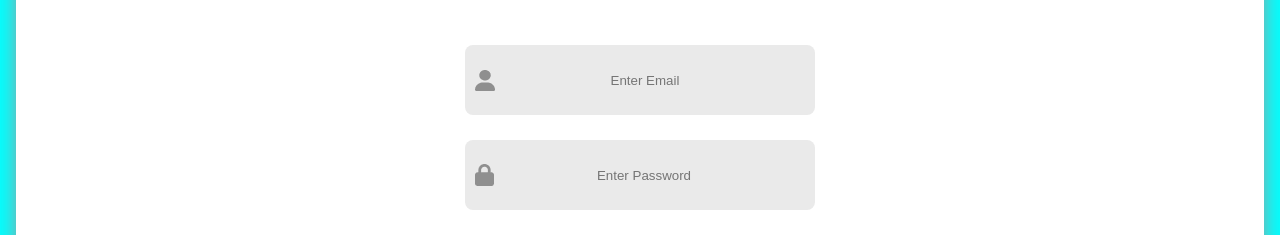
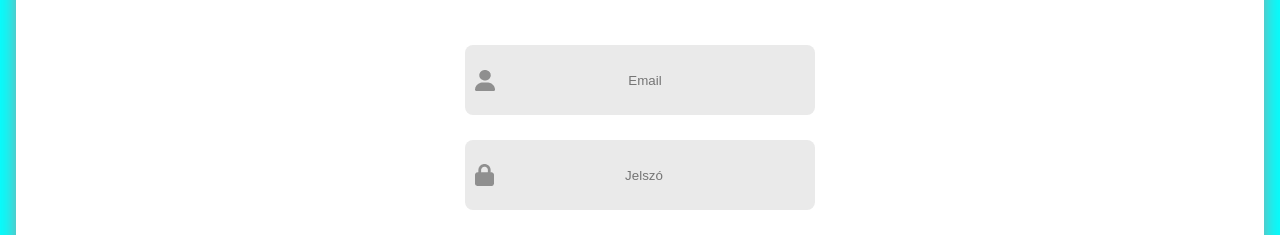
Before and after one commit to JaniITmer/Nagy-Projektmunka, a React (Create React App) app in the folder questionnaire/frontend/: page /login in a window 1280 px wide. Shown: the part 275-510 px from the top of the page. Built offline with nearby package versions, Linux system fonts and the light colour scheme.

Commit message:
CSS fájlok külön mappába szervezése

```diff
--- a/questionnaire/frontend/src/pages/Home.js
+++ b/questionnaire/frontend/src/pages/Home.js
@@ -1,4 +1,4 @@
-import './Home.css';
+import './styles/Home.css';
 import { Link } from 'react-router-dom'
 
 export default function Home() {
--- a/questionnaire/frontend/src/pages/Login.js
+++ b/questionnaire/frontend/src/pages/Login.js
@@ -47,12 +47,12 @@ export default function Login() {
                 <form className="inputs" action="" onSubmit={handleSubmit}>
                     <div className='input'>
                         <img src={user_icon} alt=''/>
-                        <input type="email" placeholder='Enter Email' name='email'
+                        <input type="email" placeholder='Email' name='email'
                         onChange={handleInput}/>
                     </div>
                     <div className='input'>
                         <img src={passwd_icon} alt=''/>
-                        <input type="password" placeholder='Enter Password' name='password'
+                        <input type="password" placeholder='Jelszó' name='password'
                         onChange={handleInput}/>
                     </div>
                     <button className='button' type='submit'>Bejelentkezés</button>
--- a/questionnaire/frontend/src/pages/Profile.js
+++ b/questionnaire/frontend/src/pages/Profile.js
@@ -1,5 +1,5 @@
 import React from 'react';
-import './Profile.css';
+import './styles/Profile.css';
 
 
 
--- a/questionnaire/frontend/src/pages/Register.js
+++ b/questionnaire/frontend/src/pages/Register.js
@@ -1,5 +1,5 @@
 import React, {useState} from 'react';
-import './Register.css';
+import './styles/Register.css';
 import axios from 'axios';
 import { useNavigate } from 'react-router-dom';
 
```
Also changed, not shown: questionnaire/frontend/src/pages/Profile.css (deleted), questionnaire/frontend/src/pages/styles/Home.css (renamed from questionnaire/frontend/src/pages/Home.css), questionnaire/frontend/src/pages/styles/Profile.css (added), questionnaire/frontend/src/pages/styles/Register.css (renamed from questionnaire/frontend/src/pages/Register.css).
